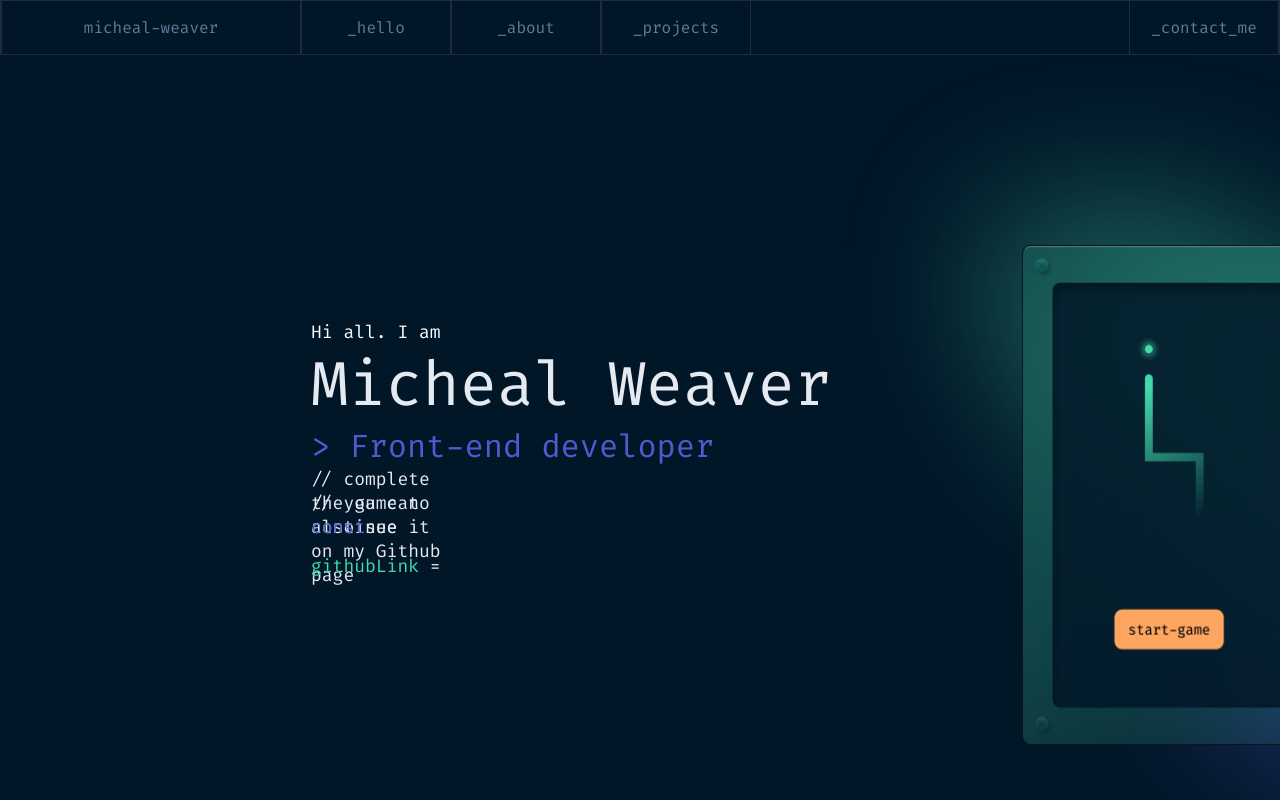
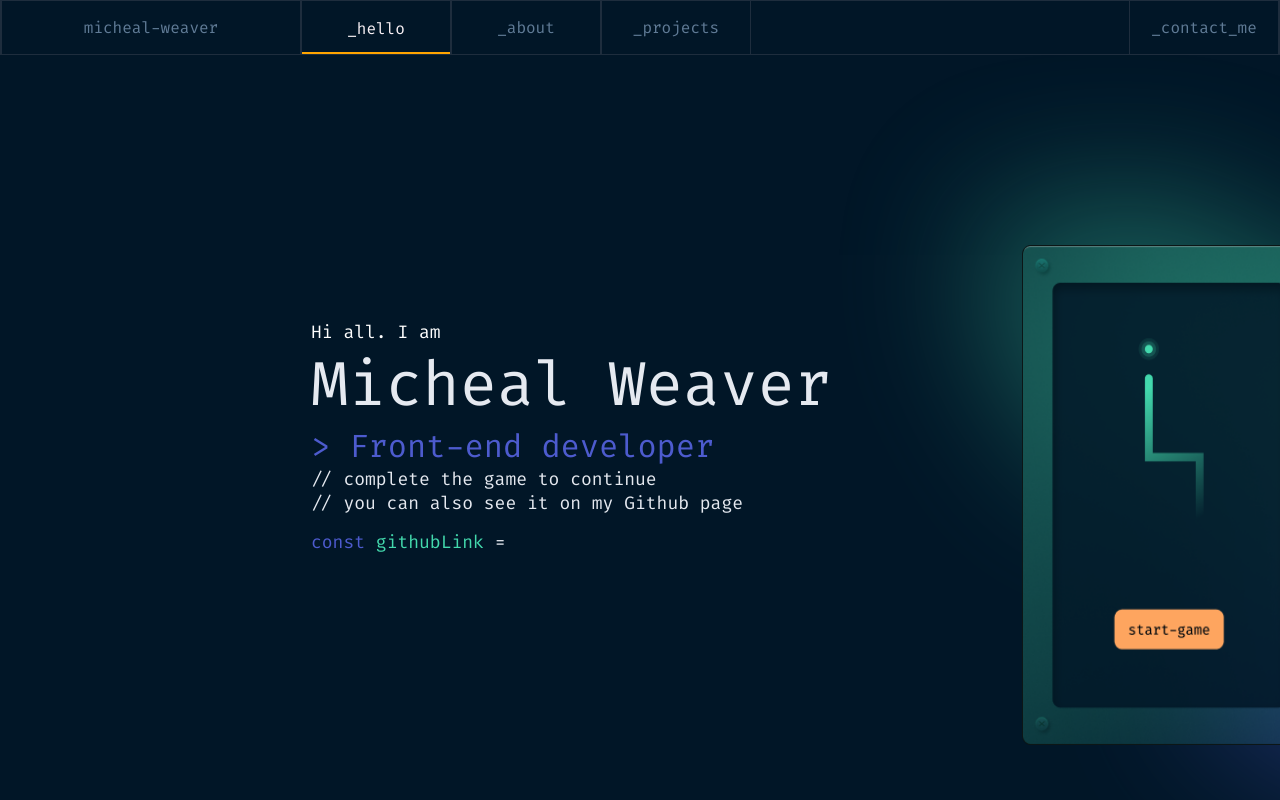
Before and after one commit to mr-krowley/Portfolio-for-Developers, a React (Create React App) app: page / in a window 1280 px wide. Shown: the top 800 px of the page. Built offline with nearby package versions, Linux system fonts and the light colour scheme.

Commit message:
fix style

```diff
--- a/src/components/Shake/Shake.jsx
+++ b/src/components/Snake/Snake.jsx
@@ -2,6 +2,6 @@ import React from 'react'
 
 export const Shake = () => {
   return (
-    <div>Shake</div>
+    <div>Snake</div>
   )
 }
--- a/src/components/TextHome/TextHome.jsx
+++ b/src/components/TextHome/TextHome.jsx
@@ -16,7 +16,7 @@ export const TextHome = () => {
 
       <div className={s.container2}>
 
-<img src={snake} alt="snake" className={s.snake}/>
+      <img src={snake} alt="snake" className={s.snake}/>
 
       </div>
     </div>
--- a/src/components/TextHome/TextHome.module.css
+++ b/src/components/TextHome/TextHome.module.css
@@ -57,7 +57,7 @@ h1 {
 }
 .p1 {
   height: 24px;
-  width: 130px;
+
   font-size: 18px;
   line-height: 24px;
   color: #e5e9f0;
@@ -68,6 +68,7 @@ h1 {
   color: #4d5bce;
   width: 403px;
   height: 42px;
+  margin-bottom: 80px;
 }
 .p3 {
   font-size: 16px;
@@ -80,6 +81,7 @@ line-height: 21px;
 color: #4D5BCE;
 }
 
+
 .snake{
 	margin: 190px 0 0 190px;
 	width: 500px;
--- a/src/index.css
+++ b/src/index.css
@@ -1,13 +1,23 @@
-body {
+* {
   margin: 0;
-  font-family: -apple-system, BlinkMacSystemFont, 'Segoe UI', 'Roboto', 'Oxygen',
-    'Ubuntu', 'Cantarell', 'Fira Sans', 'Droid Sans', 'Helvetica Neue',
-    sans-serif;
-  -webkit-font-smoothing: antialiased;
-  -moz-osx-font-smoothing: grayscale;
+  padding: 0;
+  box-sizing: border-box;
 }
 
-code {
-  font-family: source-code-pro, Menlo, Monaco, Consolas, 'Courier New',
-    monospace;
+
+.active {
+  display: block;
+  height: 100%;
+  width: 100%;
+  color: rgb(250, 242, 246);
+  border-bottom: 2px solid orange;
+
 }
+
+.not_active {
+  display: block;
+  height: 100%;
+  padding: 16px 32px;
+  width: 100%;
+
+}
--- a/src/layout/Header/Header.jsx
+++ b/src/layout/Header/Header.jsx
@@ -1,7 +1,7 @@
 import React from "react";
+import { NavLink } from "react-router-dom";
+import s from "./Header.module.css";
 
-import s from "./Header.module.css";
-import { Link } from "react-router-dom";
 
 
 export const Header = () => {
@@ -10,16 +10,16 @@ export const Header = () => {
       <ul className={s.ul}>
         <li className={s.li}>micheal-weaver</li>
         <li className={s.li}>
-          <Link to="/">_hello</Link>
+          <NavLink to="/"  exart activeStyle={{color:'white'}} >_hello</NavLink>
         </li>
         <li className={s.li}>
-          <Link to="_about_me">_about</Link>
+          <NavLink to="_about_me" exart activeStyle={{color:'white'}}>_about</NavLink>
         </li>
         <li className={s.li}>
-          <Link to="projects_me">_projects</Link>
+          <NavLink to="projects_me" exart activeStyle={{color:'white'}}>_projects</NavLink>
         </li>
         <li className={s.li}>
-          <Link to="contact-me">_contact_me</Link>
+          <NavLink to="contact-me" exart activeStyle={{color:'white'}}>_contact_me</NavLink>
         </li>
       </ul>
     </div>
--- a/src/pages/Home.jsx
+++ b/src/pages/Home.jsx
@@ -1,6 +1,6 @@
 import React from 'react'
 import { TextHome } from '../components/TextHome/TextHome'
-import { Shake } from '../components/Shake/Shake'
+import { Shake } from '../components/Snake/Snake'
 
 
 export const Home = () => {
```
Also changed, not shown: src/App.jsx (+0 -22 lines), src/layout/Header/Header.module.css (line endings or trailing spaces).
